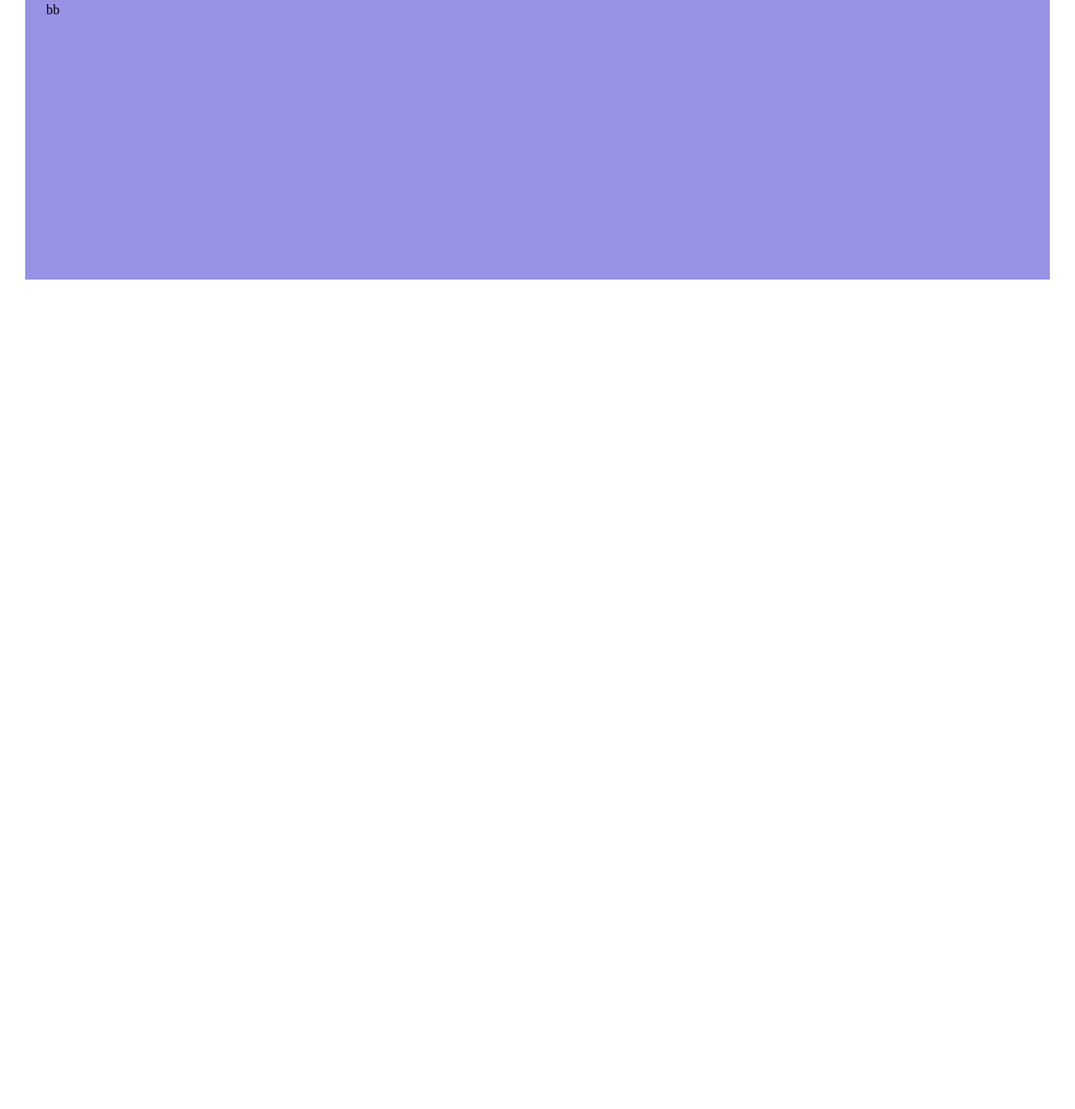
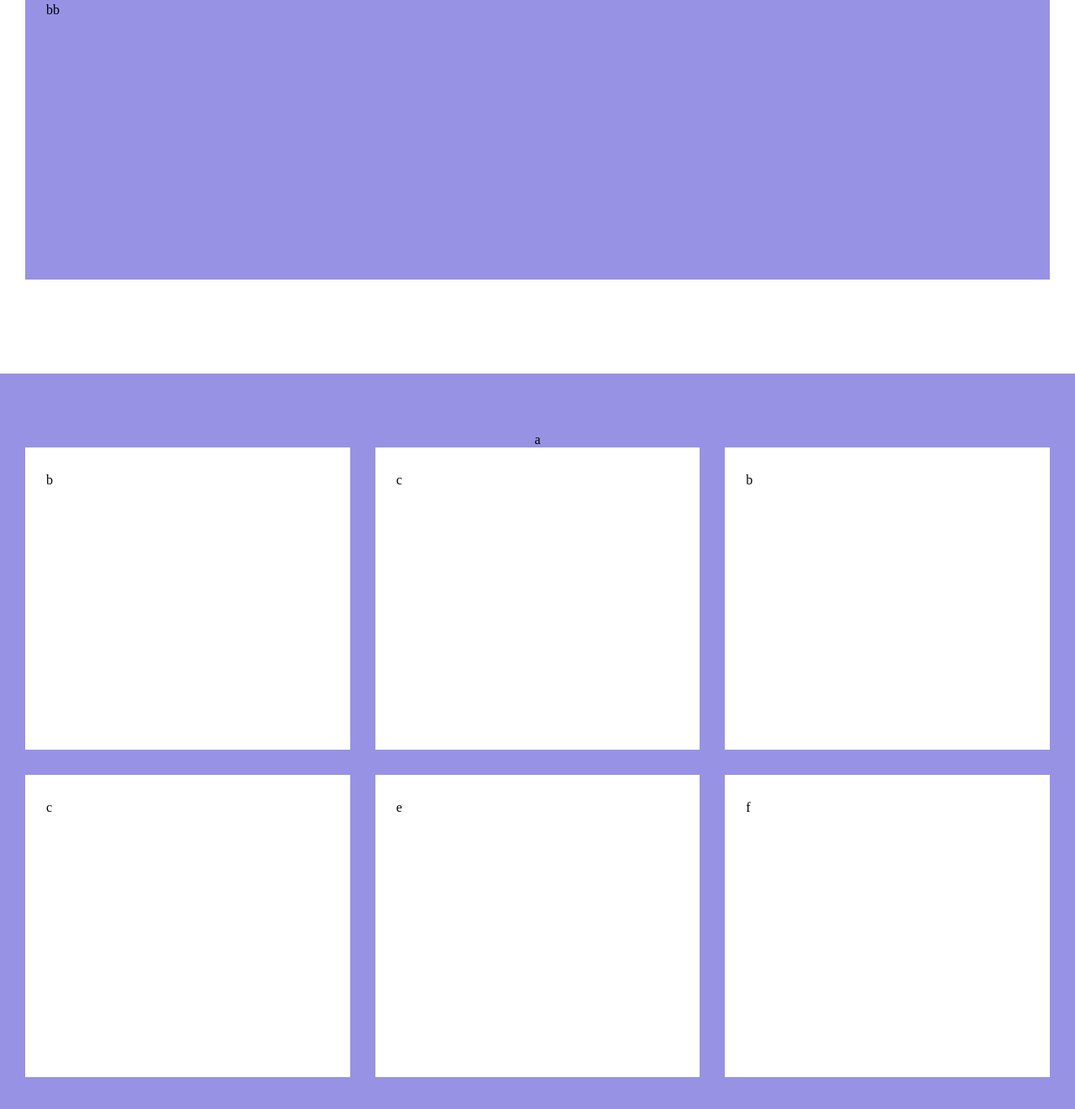
Before and after one commit to AndreaGul/htmlcss-responsive-layout, a plain HTML site: page index.html in a window 1280 px wide. Shown: the part 2766-4087 px from the top of the page at 84% size. Before the commit the page ends 3211 px from the top, so only its background shows below. Drawn offline with Linux system fonts and the light colour scheme.

Commit message:
feat:section benefits, adattivi a 576px e 768px

```diff
--- a/css/style.css
+++ b/css/style.css
@@ -18,6 +18,11 @@
 
 .row {
   display: flex;
+}
+
+.container {
+  flex-wrap: wrap;
+  gap: 30px;
 }
 
 /* **common** */
@@ -81,8 +86,6 @@
 /* * section testimonial* */
 
 .container-testimonial {
-  flex-wrap: wrap;
-  gap: 30px;
   padding: 70px 30px 112px 30px;
 }
 
@@ -91,6 +94,19 @@
 }
 
 /* * /section testimonial* */
+
+/* * section benefits */
+
+.container-benefits {
+  background-color: var(--bg-box-purple);
+  padding: 70px 30px;
+}
+
+.titolo-benefits {
+  text-align: center;
+}
+
+/* * /section benefits */
 
 /* **** /main **** */
 
@@ -123,12 +139,24 @@
   .container-presentazione .box1 {
     width: calc((var(--default-box-width) * 2 + 25px));
   }
+
+  /* * section benefits */
+  .container-benefits .box {
+    width: calc((100% - 30px) / 2);
+  }
+  /* * /section benefits */
 }
 
 @media screen and (min-width: 768px) {
   .container-presentazione .box1 {
     display: flex;
   }
+
+  /* * section benefits */
+  .container-benefits .box {
+    width: calc((100% - 60px) / 3);
+  }
+  /* * /section benefits */
 }
 /* * /presentazione */
 
@@ -153,4 +181,9 @@
   }
 }
 /* * section testionials */
+
+/* * section benefits */
+
+/* * /section benefits */
+
 /* ** /media main ** */
--- a/index.html
+++ b/index.html
@@ -62,7 +62,7 @@
 
       <!-- section testimonial -->
 
-      <section class="row container-testimonial">
+      <section class="row container container-testimonial">
         <div class="box color-blu">a</div>
         <div class="box color-purple">
           <div>b</div>
@@ -79,6 +79,21 @@
       </section>
 
       <!-- section testimonial -->
+
+      <!-- section benefits -->
+      <div class="container-benefits">
+        <div class="titolo-benefits">a</div>
+        <div class="row container">
+          <div class="box color-white">b</div>
+          <div class="box color-white">c</div>
+          <div class="box color-white">b</div>
+          <div class="box color-white">c</div>
+          <div class="box color-white">e</div>
+          <div class="box color-white">f</div>
+        </div>
+      </div>
+
+      <!-- section benefits -->
     </main>
 
     <!-- /main -->
```
